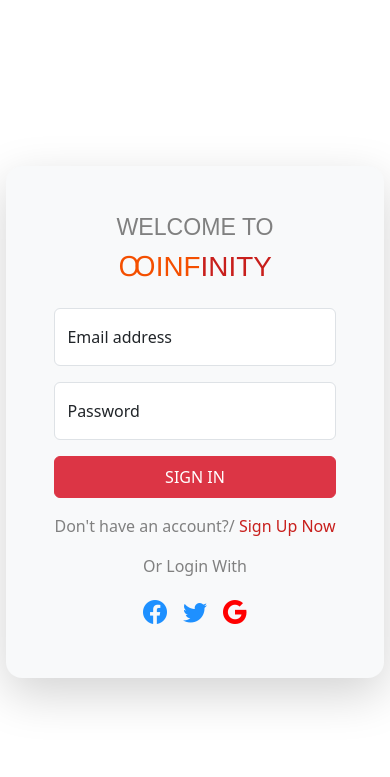
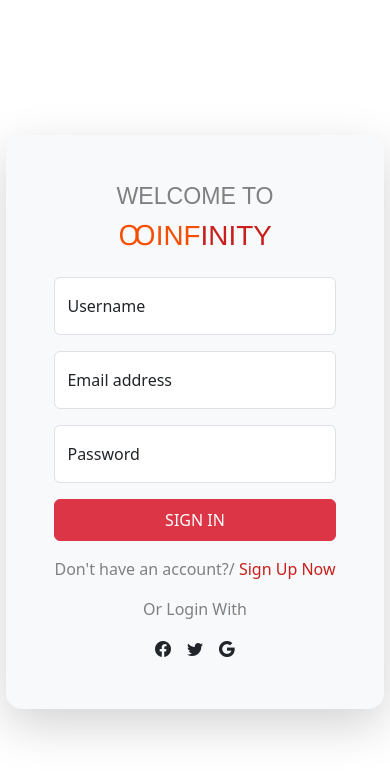
Before and after one commit to SanchitKumbhar/TaskMania-Project, a Django app: page /Authentication/login-manager in a window 390 px wide. Shown: the top 777 px of the page. Run offline with Django 4.2, Linux system fonts and the light colour scheme.

Commit message:
fourth commit 5/23/2024

```diff
--- a/app/urls.py
+++ b/app/urls.py
@@ -17,5 +17,6 @@
     path('manager', views.manager, name='manager'),
     path('', views.index, name=''),
     path('Authentication', views.Authentication, name='Authentication'),
-    path('Authentication/login-manager', views.managerlogin, name='Authentication/login-manager'),
+    path('Authentication/login-manager', views.managerloginpage, name='Authentication/login-manager'),
+    path('credentials-login', views.managerlogin, name='credentials-login'),
 ]
--- a/app/views.py
+++ b/app/views.py
@@ -16,21 +16,38 @@
 
 # Create your views here.
 
-def managerlogin(request):
-    return render(request,"loginpage-manager.html")
+def managerloginpage(request):
+    return render(request, "loginpage-manager.html")
+
 
 def index(request):
-    if request.user.is_anonymous:
-        return render(request, 'index.html')
-    else:
-        if not request.user.is_staff:
-            return redirect('/employee_panel')
-        else:
-            return redirect('/manager_panel')
+    # if request.user.is_anonymous:
+    return render(request, 'index.html')
+    # else:
+    #     if not request.user.is_staff:
+    #         return redirect('/employee_panel')
+    #     else:
+    #         return redirect('/manager_panel')
 
 
 def Authentication(request):
-    return render(request,"Authenticate.html")
+    return render(request, "Authenticate.html")
+
+
+def managerlogin(request):
+    if request.method == "POST":
+        username = request.POST.get('username')
+        Email = request.POST.get('Email')
+        Password = request.POST.get('Password')
+
+        # check if user has entered correct credentials
+        user = authenticate(username=username, password=Password)
+
+        if user is not None:
+            # A backend authenticated the credentials
+            login(request, user)
+            # return redirect('/manager_panel')
+            return HttpResponse("Loged in")
 
 
 def signup_mamanger(request):
@@ -64,7 +81,7 @@
         user.save()
 
         login(request, user)
-        Employeee_Pircture(file=uploaded_file,user=request.user).save()
+        Employeee_Pircture(file=uploaded_file, user=request.user).save()
         return redirect('employee_panel')
     else:
         return redirect('employee')
@@ -104,7 +121,6 @@
             # A backend authenticated the credentials
             login(request, user)
             return redirect('/manager_panel')
-
 
 
 def logoutuser(request):
@@ -204,32 +220,34 @@
 
     return render(request, 'Emptable.html', {'data': non_staff_users})
 
+
 def count_status(subuser):
     checkbox_data = Todo.objects.filter(user=subuser)
 
     # Initialize counters
-    true_counter=0
-    false_counter=0
+    true_counter = 0
+    false_counter = 0
     # Count True and False values for each checkbox
     for data in checkbox_data:
         if data.status == True:
-            true_counter+=1
+            true_counter += 1
         else:
-            false_counter+=1
-    return true_counter,false_counter
+            false_counter += 1
+    return true_counter, false_counter
 
 
-def subvisualization(request,username):
+def subvisualization(request, username):
     subuser = User.objects.get(username=username)
-    status=Todo.objects.filter(user=subuser)
+    status = Todo.objects.filter(user=subuser)
     # user_images = Employeee_Pircture.objects.filter(user=subuser)
     file_obj = Employeee_Pircture.objects.get(user=subuser)
     file_path = file_obj.file.url
     user_data = Todo.objects.filter(user=subuser)
 
     # status count
-    true,false=count_status(subuser)
-    return render(request,"dashboard.html", {'user' : subuser,'status' : status,'profilepath':file_path,'task':user_data,'true':true,'false':false})
+    true, false = count_status(subuser)
+    return render(request, "dashboard.html", {'user': subuser, 'status': status, 'profilepath': file_path, 'task': user_data, 'true': true, 'false': false})
+
 
 def employee(request):
     return render(request, 'employee.html')
--- a/templates/loginpage-manager.html
+++ b/templates/loginpage-manager.html
@@ -82,20 +82,27 @@
 
 <body>
   <div class="d-md-flex d-sm-block col-xl-8 col-lg-12 col-md-12 shadow-lg bg-body-tertiary rounded-4 m-auto div-main">
+
     <div class="col-md-6 col-sm-12 p-5 p-2 py-5 d-grid text-center">
+      <form action="/credentials-login" method="post">
+        {% csrf_token %}
       <h3 class="title">WELCOME TO</h3>
       <h1 class="mb-4">
         <span class="tile-inf">ꝎINF<span class="title-inity">INITY</span></span>
       </h1>
       <div class="form-floating">
-        <input type="email" class="col-md-9 col-sm-11 pl-3 mb-3 form-control rounded" id="floatingInput" placeholder="name@example.com" />
+        <input type="text" class="col-md-9 col-sm-11 pl-3 mb-3 form-control rounded" id="floatingInput" placeholder="Username" name="username" />
+        <label for="floatingInput">Username</label>
+      </div>
+      <div class="form-floating">
+        <input type="email" class="col-md-9 col-sm-11 pl-3 mb-3 form-control rounded" id="floatingInput" placeholder="name@example.com" name="Email" />
         <label for="floatingInput">Email address</label>
       </div>
       <div class="form-floating">
-        <input type="password" class="col-md-9 col-sm-11 pl-3 mb-3 form-control rounded" id="floatingPassword" placeholder="Password" />
+        <input type="password" class="col-md-9 col-sm-11 pl-3 mb-3 form-control rounded" id="floatingPassword" placeholder="Password" name="Password" />
         <label for="floatingPassword">Password</label>
       </div>
-      <button type="button" class="py-2 mb-3 w-100 btn btn-danger">
+      <button  type="submit" class="py-2 mb-3 w-100 btn btn-danger">
         SIGN IN
       </button>
       <p>
@@ -118,8 +125,11 @@
           ut pretium ligula.
         </h6>
       </div>
+    </form>
     </div>
+
   </div>
+
 </body>
 
 </html>
```
Also changed, not shown: db.sqlite3, templates/signup-page.html (added).
